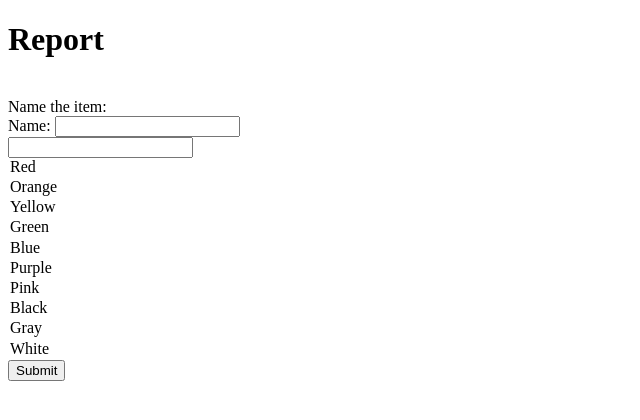
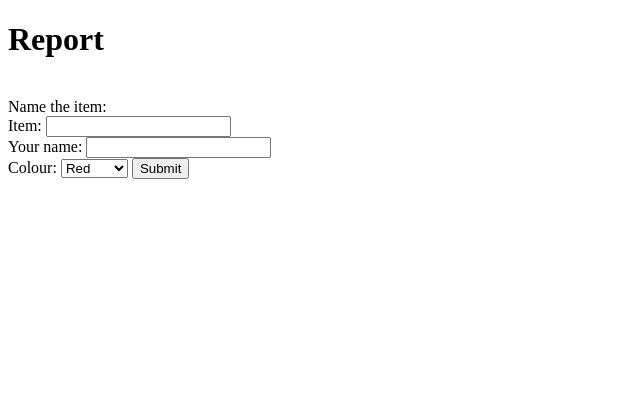
Before and after one commit to SOM0027-BSSC/lost_property, a Flask app: page /report in a window 1280 px wide. Shown: the top 420 px of the page, without its empty margins (0-640 px from the left). Run offline with Flask 3, Linux system fonts and the light colour scheme.

Commit message:
added stuff idk cant remember

```diff
--- a/main.py
+++ b/main.py
@@ -2,7 +2,7 @@
 # Date: 14-8-2025
 from flask import Flask, render_template, request
 
-items={}
+items = {}
 
 app = Flask(__name__)
 
@@ -10,27 +10,31 @@ app = Flask(__name__)
 def index():
     return render_template('index.html')
 
+@app.route('/dashboard')
+def dashboard():
+    return render_template('dashboard.html', password="lost")
+
 @app.route("/find")
 def find():
-    return render_template('find.html')
+    print(items)
+    return render_template('find.html', items=items)
 
 @app.route("/find", methods=['POST'])
 def find_item():
     print(request.form)
 
-@app.route('/report', methods=['POST'])
-def add_item():
-    print(request.form)
-    items[request.form['description']] = {
-        "author": request.form['name'],
-        "question": request.form['question'],
-        "answer": request.form['answer']
-    }
-    return "Your item has been added. <br><a href='/'>Return to main page</a>"
-
 @app.route('/report')
 def report():
     return render_template('report.html')
 
+@app.route('/report', methods=['POST'])
+def add_item():
+    global items
+    items[request.form["item"]] = {
+        "name": request.form["name"],
+        "colour": request.form["select"]
+    }
+    return "Your item has been added. <br><a href='/'>Return to main page</a>"
+
 if __name__ == '__main__':
     app.run(debug=True)
--- a/templates/report.html
+++ b/templates/report.html
@@ -11,11 +11,14 @@
     Name the item:
     <br>
     <form action="\report" method="POST">
-        <label for="name">Name:</label>
-        <input type="text" id="name" name="color" required>
+        <label for="item">Item:</label>
+        <input type="text" id="item" name="item" required>
         <br>
-        <label for="color" id="color" name="color" required></label>
-        <input type="select">
+        <label for="name">Your name:</label>
+        <input type="text" id="name" name="name">
+        <br>
+        <label for="colour" id="colour" name="colour" required>Colour:</label>
+        <select name="select" id="colour">
             <option value="red">Red</option>
             <option value="orange">Orange</option>
             <option value="yellow">Yellow</option>
@@ -26,6 +29,7 @@
             <option value="black">Black</option>
             <option value="gray">Gray</option>
             <option value="white">White</option>
+        </select>
         <input type="submit">
     </form>
 </body>
```
Also changed, not shown: templates/find.html (+20 -9 lines).
